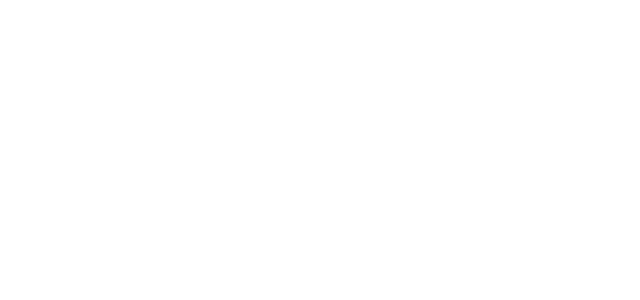
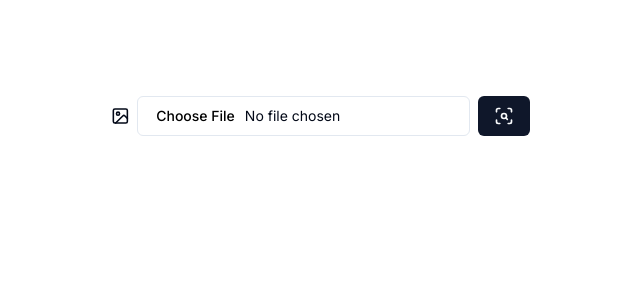
Before and after one commit to PeAlonso-byte/Object-detection-website, a Next.js app in the folder object-detection-web/: page /image-classification in a window 1280 px wide. Shown: the top 300 px of the page, without its empty margins (320-960 px from the left). Built offline with nearby package versions, Linux system fonts and the light colour scheme.

Commit message:
- Added layout to image upload page

```diff
--- a/object-detection-web/app/image-classification/page.tsx
+++ b/object-detection-web/app/image-classification/page.tsx
@@ -1,13 +1,55 @@
-import React from 'react'
+"use client";
+import { Button } from '@/components/ui/button'
+import { Input } from '@/components/ui/input'
+import axios from 'axios'
+import { ImageIcon, Loader2, ScanSearch } from 'lucide-react'
+import React, { useState } from 'react'
+
 
 type Props = {}
 
 const ImageClassificationPage = (props: Props) => {
+
+    const [url, setUrl] = useState("")
+    const [label, setLabel] = useState("")
+    const [loading, setLoading ] = useState<boolean>(false)
+
     return (
-        <div>
+        <main className='
+        flex
+        flex-col
+        items-center
+        justify-start
+        p-24
+        gap-2'
+        >
+            <form className='
+            flex
+            gap-2
+            items-center'
+            onSubmit={uploadFiles} >
+                <ImageIcon />
+                <Input name="files" type="file"></Input>
+                <Button disabled={loading} type="submit">
+                    {
+                        loading ? (
+                            <Loader2 className='animate-spin' />
+                        ) : (<ScanSearch size={20} />)
+                    }
+                </Button>
+            </form>
+        </main>
+    )
 
-        </div>
-    )
+    /** Handler functions */
+
+    async function uploadFiles (event : any) {
+        event.preventDefault()
+        const formData = new FormData(event.target)
+        setLoading(true)
+        const response = await axios.post("/api/classify-image", formData)
+        setLoading(false)
+    }
 }
 
 export default ImageClassificationPage
--- /dev/null
+++ b/object-detection-web/components/ui/label.tsx
@@ -0,0 +1,26 @@
+"use client"
+
+import * as React from "react"
+import * as LabelPrimitive from "@radix-ui/react-label"
+import { cva, type VariantProps } from "class-variance-authority"
+
+import { cn } from "@/lib/utils"
+
+const labelVariants = cva(
+  "text-sm font-medium leading-none peer-disabled:cursor-not-allowed peer-disabled:opacity-70"
+)
+
+const Label = React.forwardRef<
+  React.ElementRef<typeof LabelPrimitive.Root>,
+  React.ComponentPropsWithoutRef<typeof LabelPrimitive.Root> &
+    VariantProps<typeof labelVariants>
+>(({ className, ...props }, ref) => (
+  <LabelPrimitive.Root
+    ref={ref}
+    className={cn(labelVariants(), className)}
+    {...props}
+  />
+))
+Label.displayName = LabelPrimitive.Root.displayName
+
+export { Label }
--- a/object-detection-web/package.json
+++ b/object-detection-web/package.json
@@ -9,7 +9,9 @@
     "lint": "next lint"
   },
   "dependencies": {
+    "@radix-ui/react-label": "^2.0.2",
     "@radix-ui/react-slot": "^1.0.2",
+    "axios": "^1.6.5",
     "class-variance-authority": "^0.7.0",
     "clsx": "^2.1.0",
     "lucide-react": "^0.312.0",
```
Also changed, not shown: 1 other file (tests, documents, lock files or other folders).
